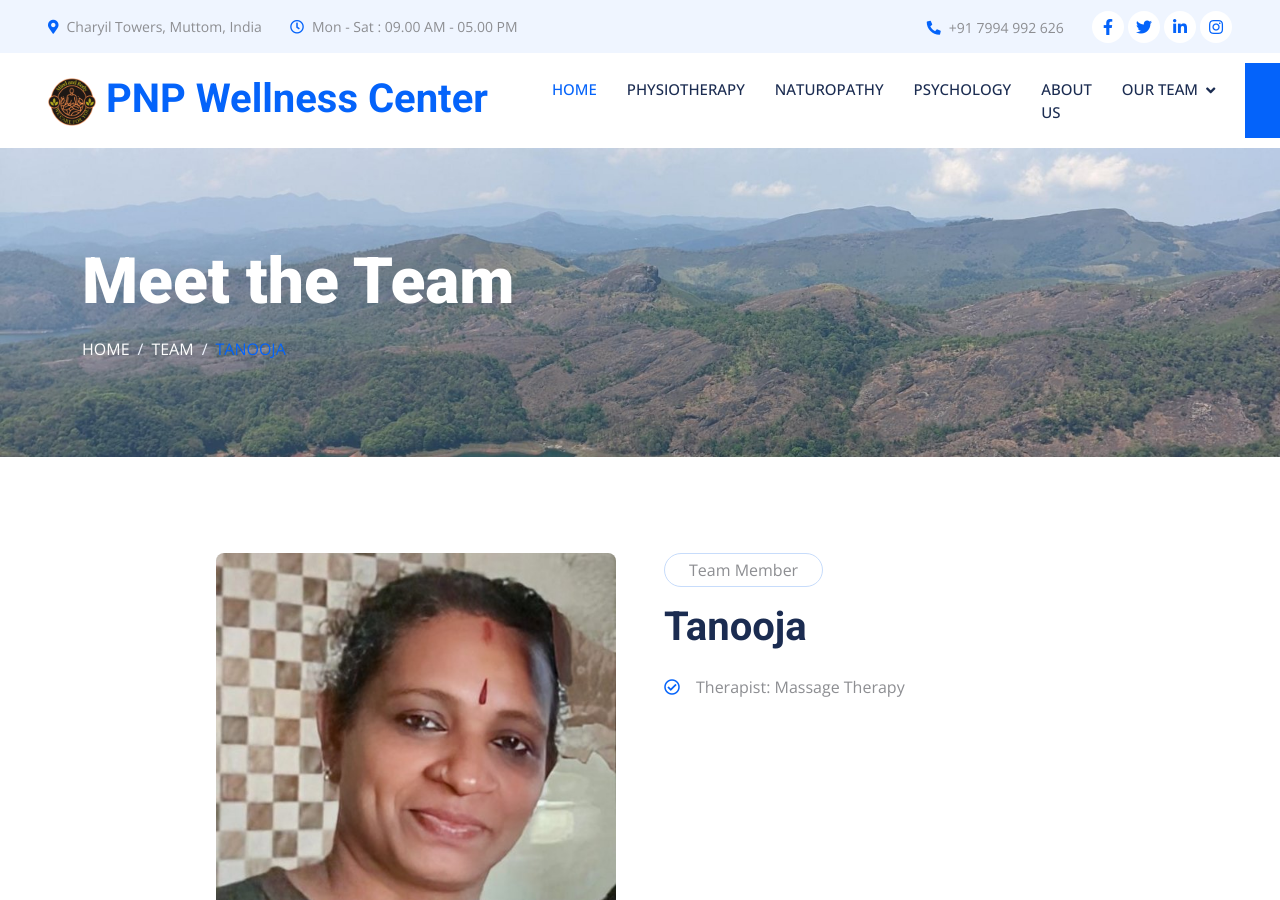
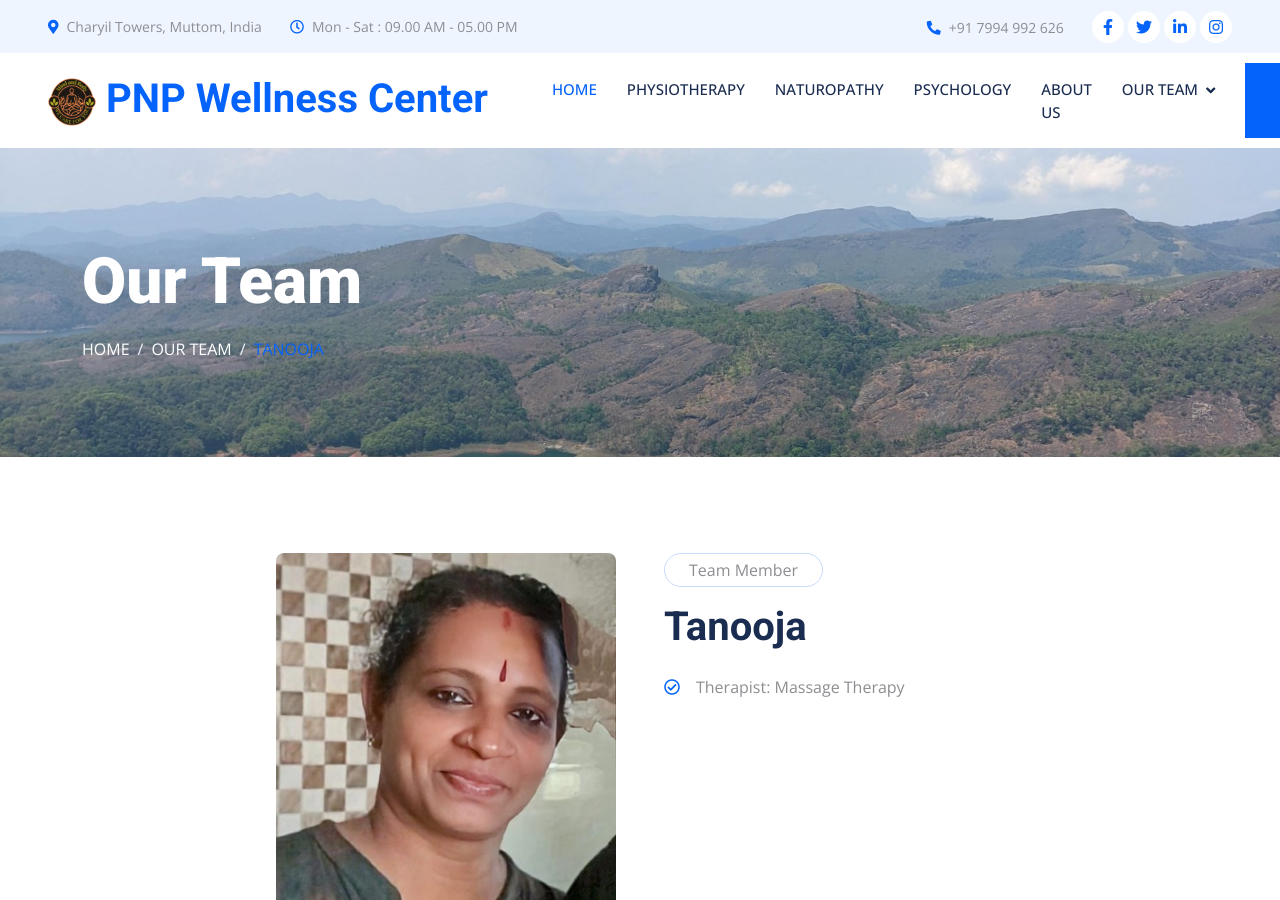
Before and after one commit to betsyrosethomas/betsyrosethomas.github.io, a Jekyll site: the page built from team/tanooja.html, in a window 1280 px wide and 900 px high. Built offline with Jekyll 4.4.1, drawn with Linux system fonts in a browser that asks for light colours; nearby versions of some CDN libraries.

Commit message:
more includes

```diff
--- /dev/null
+++ b/_includes/sub-page-header.html
@@ -0,0 +1,16 @@
+
+
+<!-- Page Header Start -->
+<div class="container-fluid page-header py-5 mb-5 wow fadeIn" data-wow-delay="0.1s">
+    <div class="container py-5">
+        <h1 class="display-3 text-white mb-3 animated slideInDown">{{ include.folder }}</h1>
+        <nav aria-label="breadcrumb animated slideInDown">
+            <ol class="breadcrumb text-uppercase mb-0">
+                <li class="breadcrumb-item"><a class="text-white" href="{{ site.baseurl }}/index.html">Home</a></li>
+                <li class="breadcrumb-item"><a class="text-white">{{ include.folder }}</a></li>
+                <li class="breadcrumb-item text-primary active" aria-current="page">{{ include.file }}</li>
+            </ol>
+        </nav>
+    </div>
+</div>
+<!-- Page Header End -->
--- a/_layouts/person.html
+++ b/_layouts/person.html
@@ -1,33 +1,31 @@
 ---
 layout: default
 ---
+
+<!-- page name is from one of the files in team folder, serves as the identifier for person -->
+
 {% assign slug = page.name | replace: '.html', '' %}
 {% assign person = site.data.team | where: "slug", slug | first %}
 
 
-    <!-- Page Header Start -->
-    <div class="container-fluid page-header py-5 mb-5 wow fadeIn" data-wow-delay="0.1s">
-      <div class="container py-5">
-          <h1 class="display-3 text-white mb-3 animated slideInDown">Meet the Team</h1>
-          <nav aria-label="breadcrumb animated slideInDown">
-              <ol class="breadcrumb text-uppercase mb-0">
-                  <li class="breadcrumb-item"><a class="text-white" href="#">Home</a></li>
-                  <li class="breadcrumb-item"><a class="text-white" href="#">Team</a></li>
-                  <li class="breadcrumb-item text-primary active" aria-current="page">{{ person.name }}</li>
-              </ol>
-          </nav>
-      </div>
-  </div>
-  <!-- Page Header End -->
+
+<!-- Include Page Header -->
+
+{% include sub-page-header.html folder="Our Team" file=person.name %}
 
 
   <!-- About Start -->
   <div class="container-xxl py-5">
     <div class="container">
         <div class="row g-5">
-            <div class="col-lg-6 wow fadeIn" data-wow-delay="0.1s">
+            <div class="col-lg-2 wow fadeIn" data-wow-delay="0.1s">
                 <div class="d-flex flex-column">
-                    <img class="img-fluid rounded w-75 align-self-end" src="{{ site.baseurl }}/img/{{ person.photo }}" alt="">
+
+                </div>
+            </div>
+            <div class="col-lg-4 wow fadeIn" data-wow-delay="0.1s">
+                <div class="d-flex flex-column">
+                    <img class="img-fluid rounded w-100 align-self-end" src="{{ site.baseurl }}/img/{{ person.photo }}" alt="">
                 </div>
             </div>
             <div class="col-lg-6 wow fadeIn" data-wow-delay="0.5s">
@@ -36,7 +34,7 @@ layout: default
 
                 <h4 class="mb-4">{{ person.qual }}</h4>
 
-                <p class="mb-4">{{ person.experience }}</p>
+                <h5 class="mb-4">{{ person.experience }}</h5>
 
 
                 {% if person.roles contains "director" %}
```
Also changed, not shown: _includes/team-cards.html (added, +40 -0 lines), _layouts/specialty.html (+10 -48 lines).
